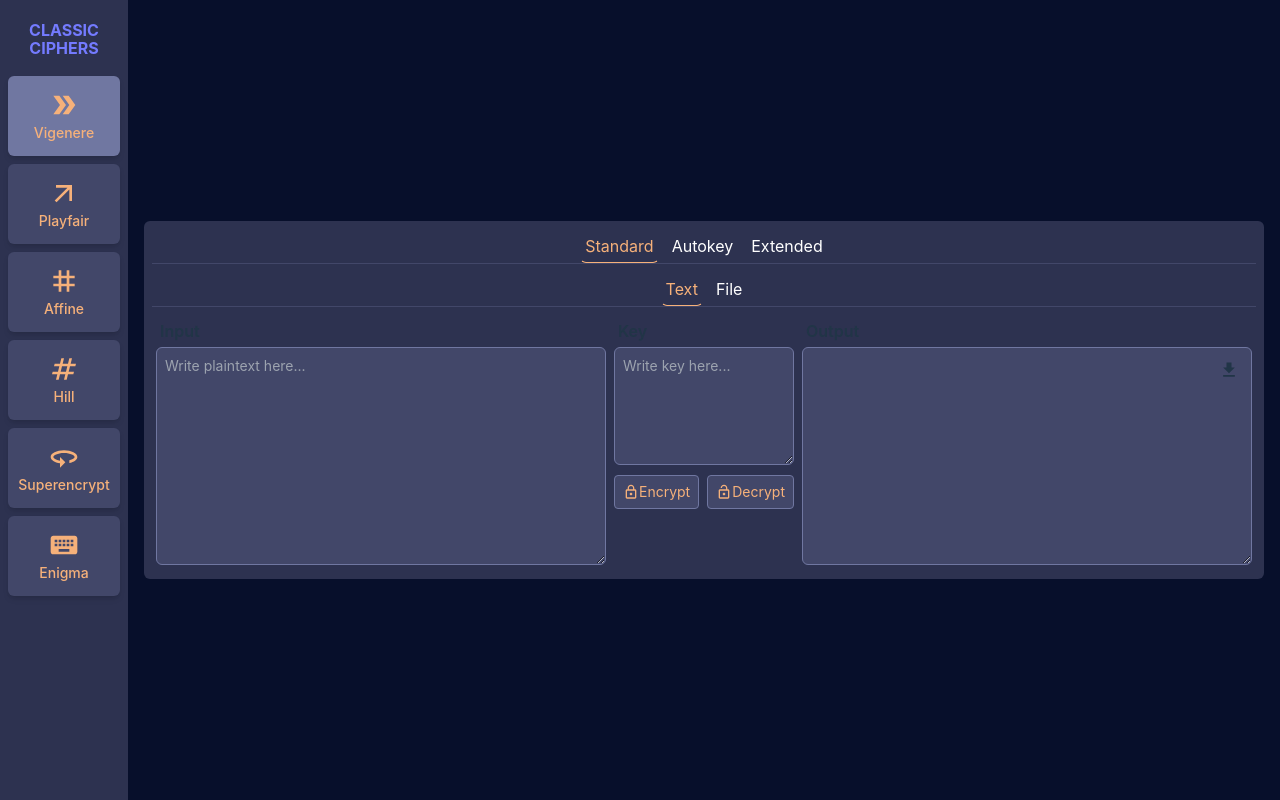
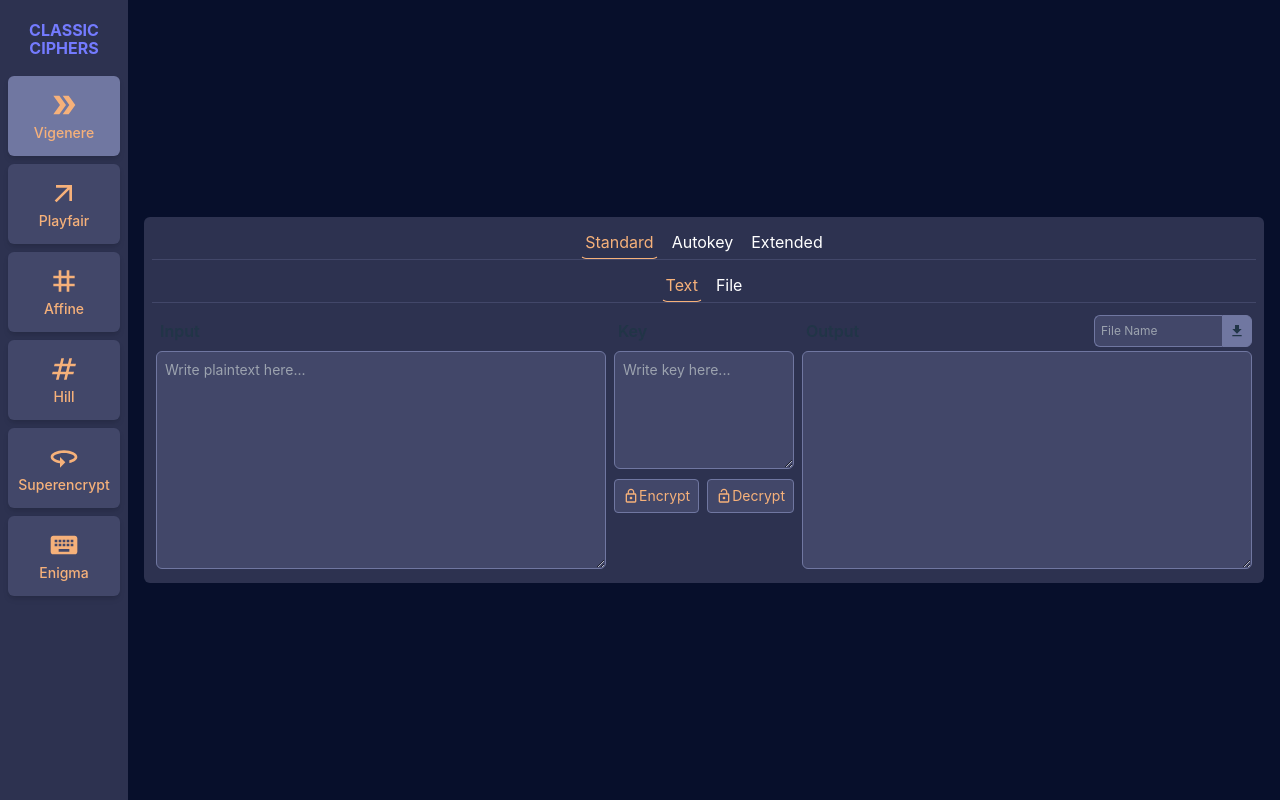
Before and after one commit to dclairvoyance/Tugas1_IF4020_Kripto, a React (Vite) app in the folder frontend/: page /vigenere in a window 1280 px wide. Built offline with nearby package versions, Linux system fonts and the light colour scheme.

Commit message:
feat: download output as txt file

```diff
--- a/frontend/src/components/Sidebar.jsx
+++ b/frontend/src/components/Sidebar.jsx
@@ -19,7 +19,7 @@ const Sidebar = () => {
 
   return (
     <aside className="h-screen">
-      <nav className="h-full w-20 md:w-32 flex flex-col bg-primary_1 text-secondary shadow-md">
+      <nav className="h-full w-24 md:w-32 flex flex-col bg-primary_1 text-secondary shadow-md">
         {/* web title */}
         <Link to="/">
           <div className="flex mt-2 justify-center h-16 items-center">
@@ -84,7 +84,7 @@ const SidebarItem = ({ icon, title, isActive }) => {
     <div
       className={`${
         isActive ? "bg-primary_3" : "bg-primary_2"
-      } rounded-md flex flex-col items-center justify-center h-20 w-16 md:w-28 my-1 mx-auto shadow-md
+      } rounded-md flex flex-col items-center justify-center h-20 w-20 md:w-28 my-1 mx-auto shadow-md
     text-secondary hover:bg-primary_3 hover:cursor-pointer`}
     >
       <div className="">{icon}</div>
--- a/frontend/src/components/Vigenere.jsx
+++ b/frontend/src/components/Vigenere.jsx
@@ -1,4 +1,4 @@
-import { useState } from "react";
+import { useState, useRef } from "react";
 import {
   MdLockOutline,
   MdLockOpen,
@@ -10,9 +10,11 @@ const Vigenere = () => {
   const [variant, setVariant] = useState("standard");
   const [format, setFormat] = useState("text");
   const [fileName, setFileName] = useState("");
+  const [downloadFileName, setDownloadFileName] = useState("");
   const [userInput, setUserInput] = useState("");
   const [userKey, setUserKey] = useState("");
   const [userOutput, setUserOutput] = useState("");
+  const outputTextArea = useRef(null);
 
   const encryptAction = async () => {
     if (variant === "standard") {
@@ -69,6 +71,16 @@ const Vigenere = () => {
   const handleFileChange = (event) => {
     const file = event.target.files[0];
     setFileName(file.name);
+  };
+  const handleDownloadFile = () => {
+    const element = document.createElement("a");
+    const file = new Blob([outputTextArea.current.value], {
+      type: "text/plain",
+    });
+    element.href = URL.createObjectURL(file);
+    element.download = downloadFileName;
+    document.body.appendChild(element); // Firefox
+    element.click();
   };
 
   return (
@@ -136,7 +148,9 @@ const Vigenere = () => {
         <div className="flex">
           {/* input */}
           <div className="basis-5/12 flex-col mx-1">
-            <h2 className="ml-1 mb-1 flex text-md font-semibold">Input</h2>
+            <h2 className="h-8 items-center ml-1 mb-1 flex text-md font-semibold">
+              Input
+            </h2>
             {/* text input */}
             {format === "text" && (
               <textarea
@@ -188,7 +202,9 @@ const Vigenere = () => {
 
           {/* key */}
           <div className="basis-2/12 flex-col mx-1">
-            <h2 className="ml-1 mb-1 flex text-md font-semibold">Key</h2>
+            <h2 className="h-8 items-center ml-1 mb-1 flex text-md font-semibold">
+              Key
+            </h2>
             <textarea
               id="key"
               rows="5"
@@ -217,19 +233,35 @@ const Vigenere = () => {
 
           {/* output */}
           <div className="basis-5/12 flex-col mx-1">
-            <h2 className="ml-1 mb-1 flex text-md font-semibold">Output</h2>
-            <div className="relative">
+            <div className="md:flex md:justify-between mb-1">
+              <h2 className="h-8 items-center ml-1 flex text-md font-semibold">
+                Output
+              </h2>
+              {/* download as txt file */}
+              <div className="flex mt-1 md:mt-0">
+                <input
+                  type="text"
+                  id="file-name"
+                  onChange={(e) => setDownloadFileName(e.target.value)}
+                  className="md:w-32 w-full p-1.5 rounded-s-md bg-primary_2 border-y border-l border-primary_3 focus:ring-blue-50 text-xs"
+                  placeholder="File Name"
+                />
+                <button
+                  onClick={handleDownloadFile}
+                  className="p-1.5 rounded-e-md rounded-none bg-primary_3 border border-primary_3"
+                >
+                  <MdFileDownload />
+                </button>
+              </div>
+            </div>
             <textarea
               readOnly
               id="output"
+              ref={outputTextArea}
               rows="10"
               className="w-full p-2 text-sm bg-primary_2 rounded-md border border-primary_3"
               value={userOutput}
             ></textarea>
-              <button className="absolute right-2 top-2 rounded-md p-1">
-                <MdFileDownload size="20" />
-              </button>
-            </div>
           </div>
         </div>
       </div>
```
Also changed, not shown: 1 other file (tests, documents, lock files or other folders). Lines whose indentation alone changed are shown as unchanged.
